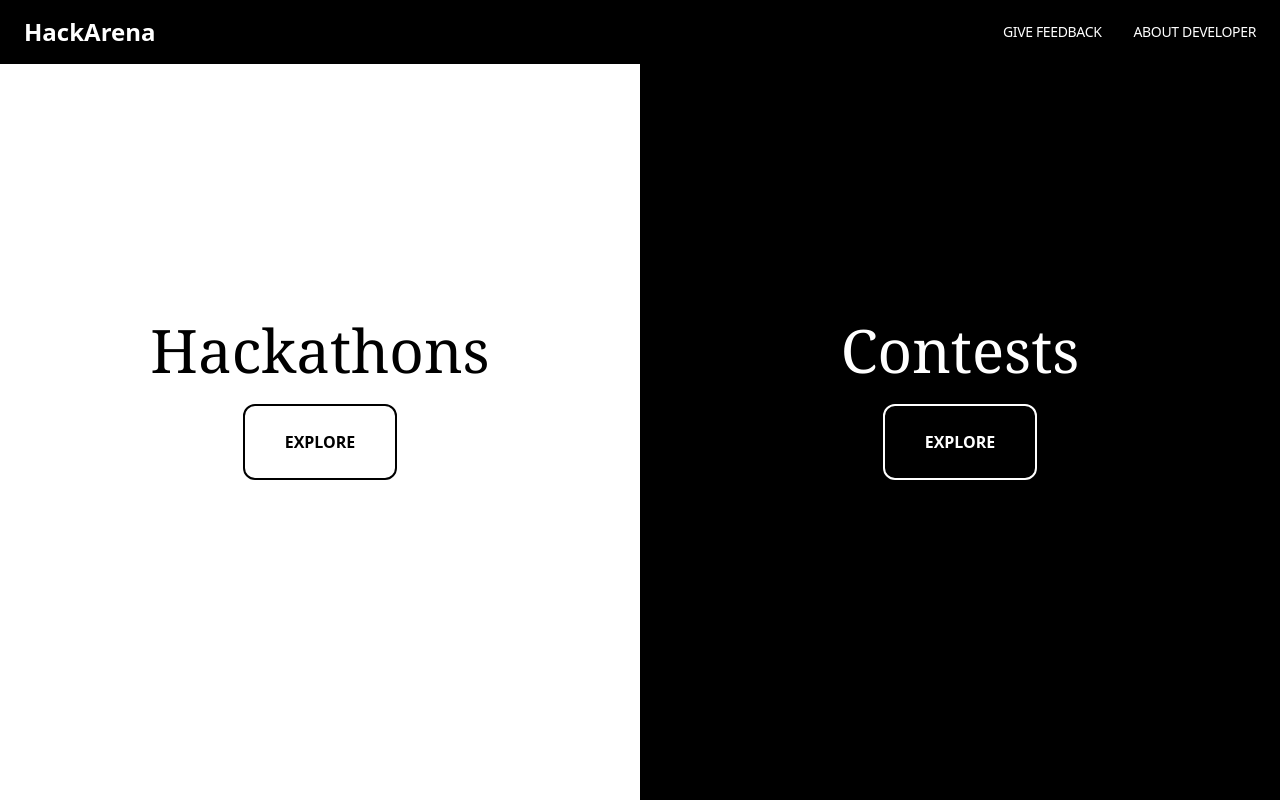
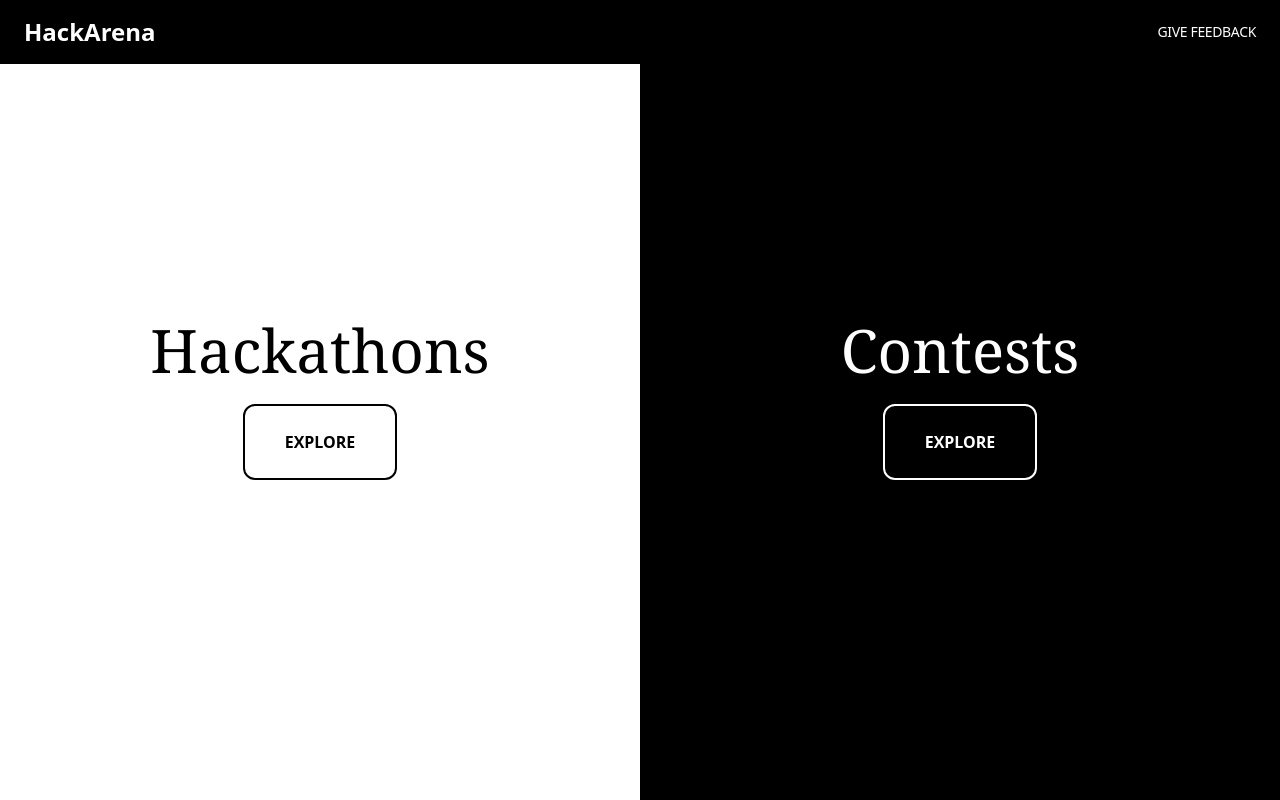
Before and after one commit to mayurramani07/HackArena, a React (Vite) app in the folder Frontend/: page / in a window 1280 px wide. Built offline with nearby package versions, Linux system fonts and the light colour scheme.

Commit message:
feat(improve): Improved Code

```diff
--- a/Frontend/src/components/LandingNavbar.jsx
+++ b/Frontend/src/components/LandingNavbar.jsx
@@ -14,9 +14,9 @@ const LandingNavbar = () => {
           <Link to="/feedback" className="text-sm text-white font-medium uppercase tracking-tight hover:text-gray-400 transition-all">
             Give Feedback
           </Link>
-          <a href='#developer' className='text-sm text-white font-medium uppercase tracking-tight hover:text-gray-400 transition-all'>
+          {/* <a href='#developer' className='text-sm text-white font-medium uppercase tracking-tight hover:text-gray-400 transition-all'>
             About Developer
-          </a>
+          </a> */}
         </div>
 
         <div className='md:hidden text-white text-2xl cursor-pointer' onClick={() => setIsOpen(!isOpen)}>
@@ -29,9 +29,9 @@ const LandingNavbar = () => {
           <Link onClick={() => setIsOpen(false)} to="/feedback" className="text-sm text-white font-medium uppercase tracking-tight hover:text-gray-400 transition-all">
             Give Feedback
           </Link>
-          <a onClick={() => setIsOpen(false)} href='#developer' className='text-sm text-white font-medium uppercase tracking-tight hover:text-gray-400 transition-all'>
+          {/* <a onClick={() => setIsOpen(false)} href='#developer' className='text-sm text-white font-medium uppercase tracking-tight hover:text-gray-400 transition-all'>
             About Developer
-          </a>
+          </a> */}
         </div>
       )}
     </nav>
--- a/Frontend/src/components/Navbar.jsx
+++ b/Frontend/src/components/Navbar.jsx
@@ -53,10 +53,10 @@ const Navbar = () => {
                 className="text-sm text-white font-medium uppercase tracking-tight hover:text-gray-400 transition-all">
                 Signup
               </Link>
-              <Link to="/more"
+              {/* <Link to="/more"
                 className="text-sm text-white font-medium uppercase tracking-tight hover:text-gray-400 transition-all">
                 Explore More
-              </Link>
+              </Link> */}
             </>
           )}
         </div>
@@ -88,11 +88,11 @@ const Navbar = () => {
                 className="text-sm text-white font-medium uppercase tracking-tight hover:text-gray-400 transition-all">
                 Signup
               </Link>
-              <Link onClick={() => setIsOpen(false)}
+              {/* <Link onClick={() => setIsOpen(false)}
                 to="/more"
                 className="text-sm text-white font-medium uppercase tracking-tight hover:text-gray-400 transition-all">
                 Explore More
-              </Link>
+              </Link> */}
             </>
           )}
         </div>
```
